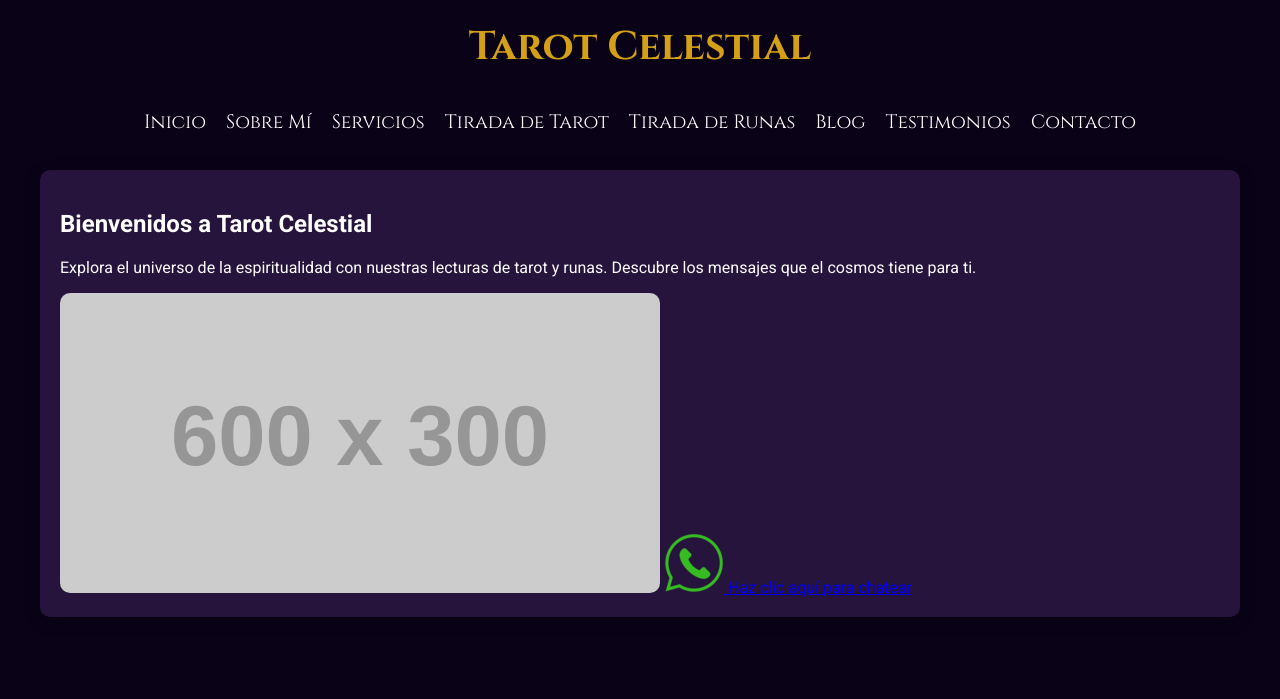
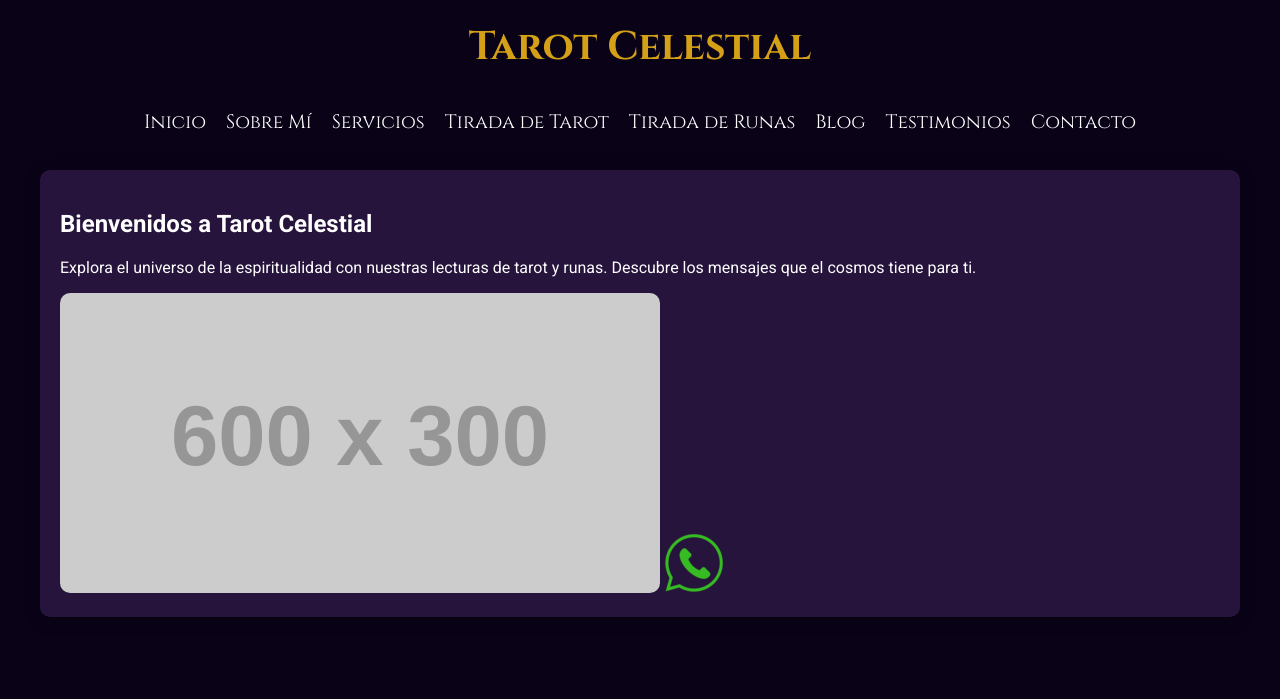
Before and after one commit to TarotDestino/tarotdestino.github.io, a plain HTML site: page index.html in a window 1280 px wide. Shown: the top 699 px of the page. Drawn offline with Linux system fonts and the light colour scheme; placeholder pictures from the web are drawn by us.

Commit message:
Update index.html

```diff
--- a/index.html
+++ b/index.html
@@ -78,8 +78,7 @@
             <img src="https://via.placeholder.com/600x300" alt="Tarot Celestial" style="max-width: 100%; border-radius: 10px;">
                 <a href="https://wa.me/652093333" class="whatsapp-button">
   <img src="images/imagen_de_whatsapp.png" alt="WhatsApp">
-  <span class="whatsapp-text">Haz clic aquí para chatear</span>
-</a>
+  </a>
         </section>
     </div>
 
```
